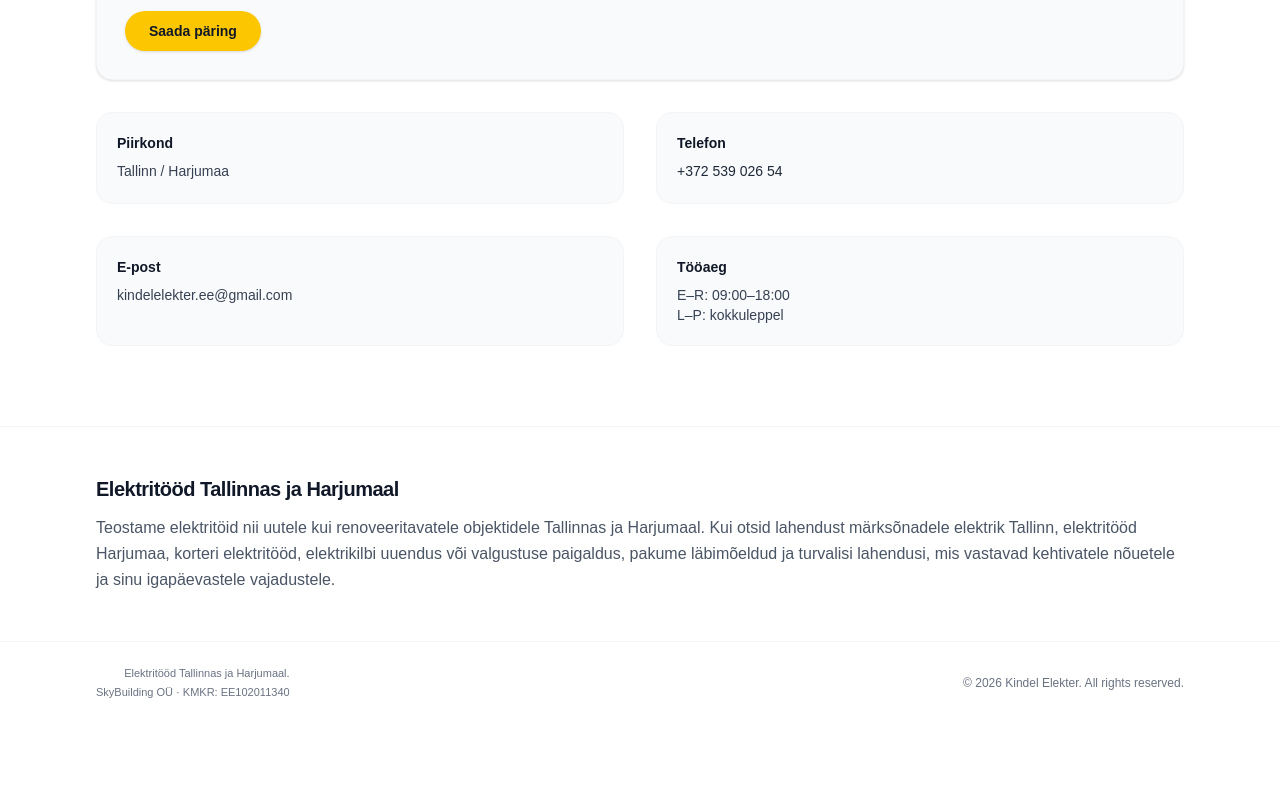
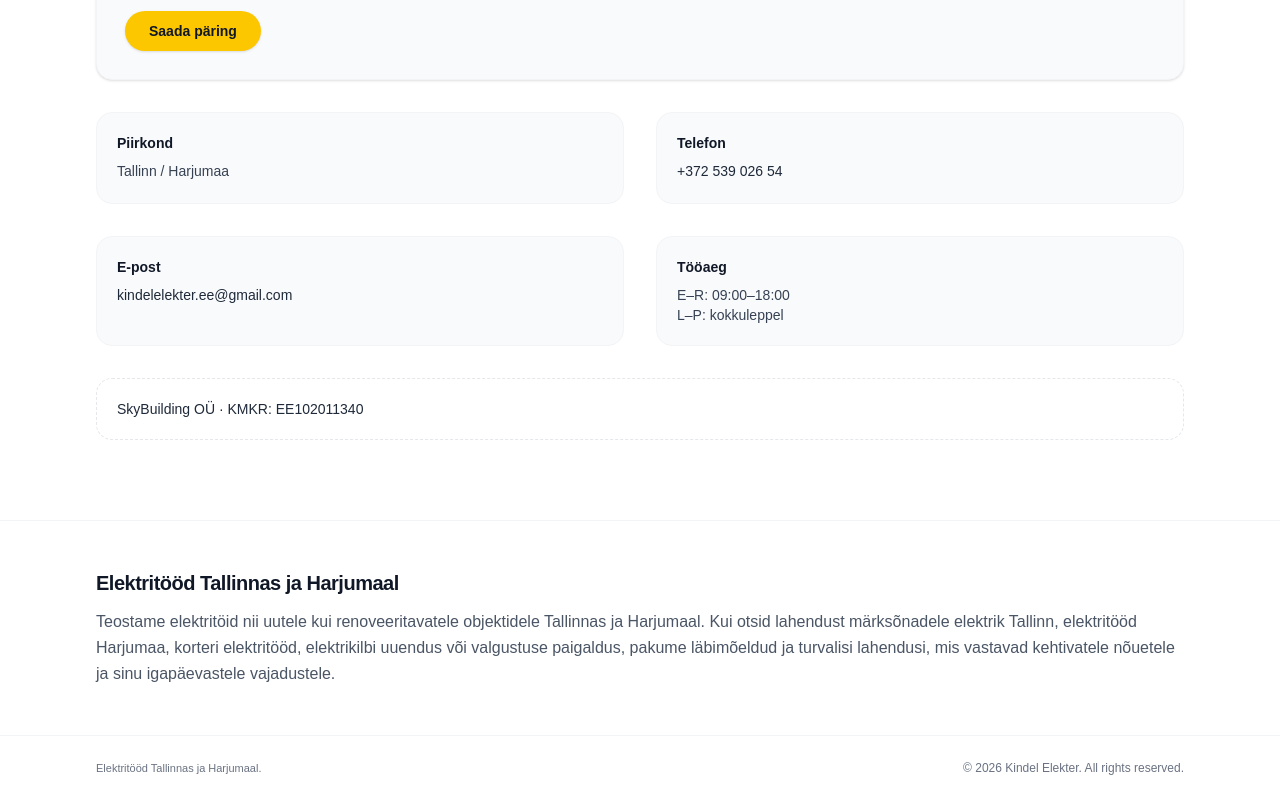
Before and after one commit to ilnitskisergei-boop/kindelelekter-site, a Next.js app: page /et in a window 1280 px wide. Shown: the part 3815-4615 px from the top of the page. Before the commit the page ends 4539 px from the top, so only its background shows below. Built offline with nearby package versions, Linux system fonts and the light colour scheme.

Commit message:
move company details into contact section

```diff
--- a/components/HomePage.tsx
+++ b/components/HomePage.tsx
@@ -893,7 +893,7 @@ export default function HomePage({ lang }: HomePageProps) {
                 <h3 className="text-sm font-semibold text-gray-900">
                   {t.contactEmailLabel}
                 </h3>
-                  <p className="mt-2 text-sm text-gray-700">
+                <p className="mt-2 text-sm text-gray-800">
                   {t.contactEmailValue}
                 </p>
               </div>
@@ -904,6 +904,12 @@ export default function HomePage({ lang }: HomePageProps) {
                 </h3>
                 <p className="mt-2 whitespace-pre-line text-sm text-gray-700">
                   {t.contactHoursValue}
+                </p>
+              </div>
+
+              <div className="rounded-2xl border border-dashed border-gray-200 bg-white p-5 lg:col-span-2">
+                <p className="text-sm font-medium text-gray-800">
+                  SkyBuilding OÜ · KMKR: EE102011340
                 </p>
               </div>
             </div>
@@ -972,9 +978,6 @@ export default function HomePage({ lang }: HomePageProps) {
         <div className="mx-auto flex max-w-6xl flex-col items-center justify-between gap-3 px-4 py-6 text-xs text-gray-500 sm:flex-row sm:px-6 lg:px-8">
           <div className="flex flex-col items-center gap-1 text-[11px] sm:items-end">
             <p>{t.footerTagline}</p>
-            <p className="text-[11px] font-medium text-gray-500">
-              SkyBuilding OÜ · KMKR: EE102011340
-            </p>
           </div>
           <p>
             © {new Date().getFullYear()} Kindel Elekter. All rights reserved.
```
Lines whose indentation alone changed are shown as unchanged.
